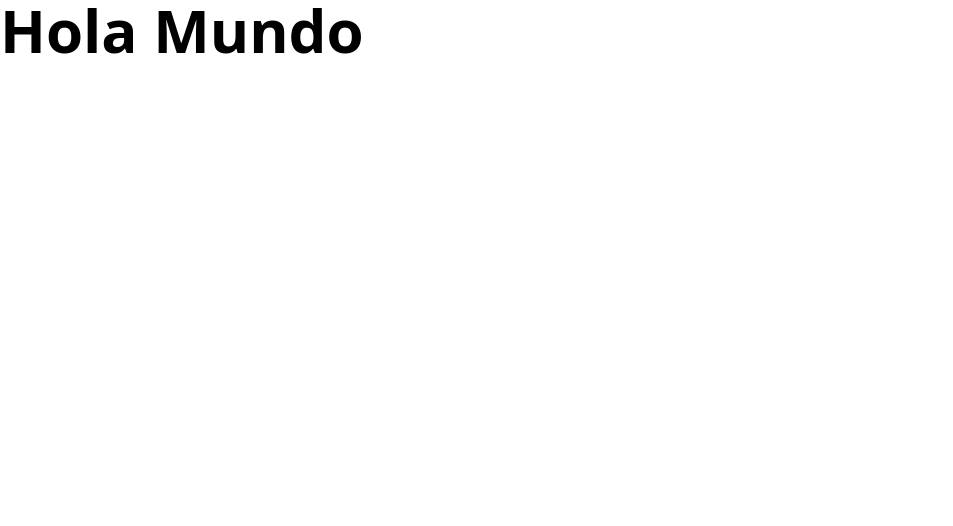
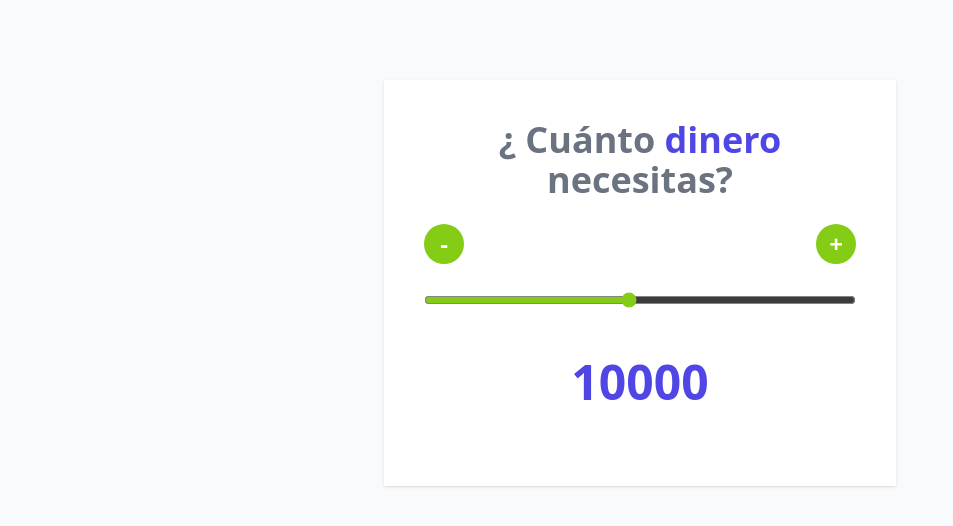
Before and after one commit to JPalacio3/Cotizador-Prestamos, a React (Vite) app: page / in a window 1280 px wide. Shown: the top 526 px of the page, without its empty margins (0-953 px from the left). Built offline with nearby package versions, Linux system fonts and the light colour scheme.

Commit message:
feat : Creacion de los componentes para la interfaz de usuario, Header, range y los botones para incremento y decremento de la cantidad

```diff
--- a/index.html
+++ b/index.html
@@ -8,7 +8,7 @@
   <title>Cotizador de Préstamos React</title>
 </head>
 
-<body>
+<body class="bg-gray-50">
   <div id="root"></div>
   <script type="module" src="/src/main.jsx"></script>
 </body>
--- a/src/App.jsx
+++ b/src/App.jsx
@@ -1,7 +1,71 @@
+import { useState } from 'react';
+import Header from "./components/Header";
+import Button from "./components/Button";
+
 function App() {
 
+  const [ cantidad, setCantidad ] = useState( 10000 );
+
+  const MIN = 1000;
+  const MAX = 20000;
+  const STEP = 500;
+
+  function handleChange( e ) {
+    setCantidad( Number( e.target.value ) );
+  }
+
+  function handleClickDecremento() {
+    const valor = cantidad - STEP;
+    setCantidad( valor );
+    if ( valor < MIN ) {
+      alert( 'Cantidad NO válida' );
+      setCantidad( MIN );
+      return;
+    }
+  }
+
+  function handleClickIncremento() {
+    const valor = cantidad + STEP;
+    setCantidad( valor );
+    if ( valor > MAX ) {
+      alert( 'Cantidad NO válida' );
+      setCantidad( MAX );
+      return;
+    }
+  }
+
   return (
-    <h1 className="text-6xl font-extrabold ">Hola Mundo</h1>
+    <div className="my-20 max-w-lg mx-auto bg-white shadow p-10">
+      <Header />
+
+      {/* Botones de incremento y decremento */}
+      <div className="flex justify-between my-6">
+        <Button
+          operador='-'
+          fn={handleClickDecremento}
+        />
+        <Button
+          operador='+'
+          fn={handleClickIncremento}
+
+        />
+
+      </div>
+
+      <input
+        type="range"
+        className="w-full h-6 bg-gray-200 accent-lime-500 hover:accent-lime-600"
+        onChange={handleChange}
+        min={MIN}
+        max={MAX}
+        step={STEP}
+        value={cantidad}
+      />
+
+      <p className='text-center my-10 text-5xl font-extrabold text-indigo-600'>
+        {cantidad}
+      </p>
+    </div>
   )
 }
 
--- /dev/null
+++ b/src/components/Button.jsx
@@ -0,0 +1,12 @@
+/* eslint-disable react/prop-types */
+function Button( { operador, fn } ) {
+    return (
+        <button
+            type='button'
+            className='h-10 w-10 flex items-center justify-center font-bold text-white text-2xl bg-lime-500 rounded-full hover:outline-none hover:ring-2 hover:ring-offset-2 hover:ring-lime-500'
+            onClick={fn}
+        >{operador}</button>
+    )
+}
+
+export default Button
--- /dev/null
+++ b/src/components/Header.jsx
@@ -0,0 +1,10 @@
+function Header() {
+
+    return (
+        <h1 className="text-4xl font-extrabold text-gray-500 text-center">
+            ¿ Cuánto <span className="text-indigo-600">dinero</span> necesitas?
+        </h1>
+    )
+}
+
+export default Header
```
